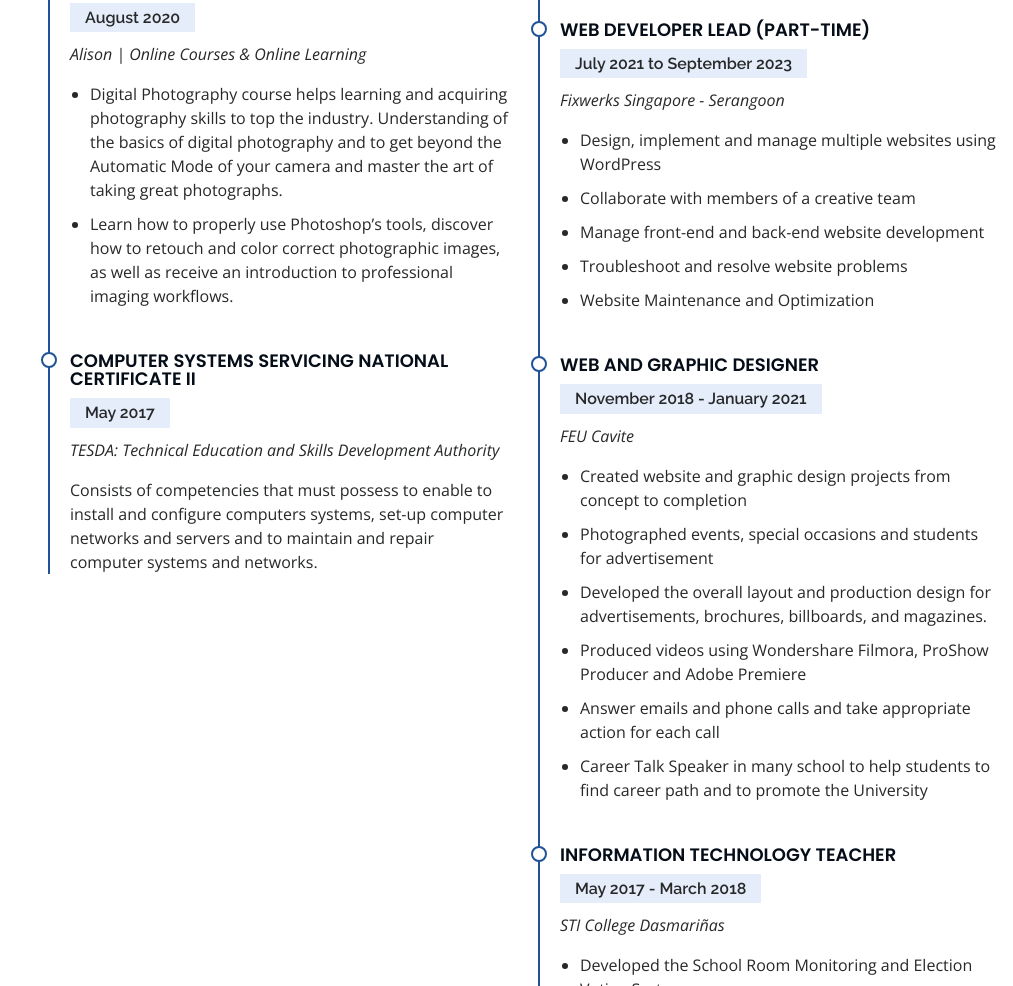
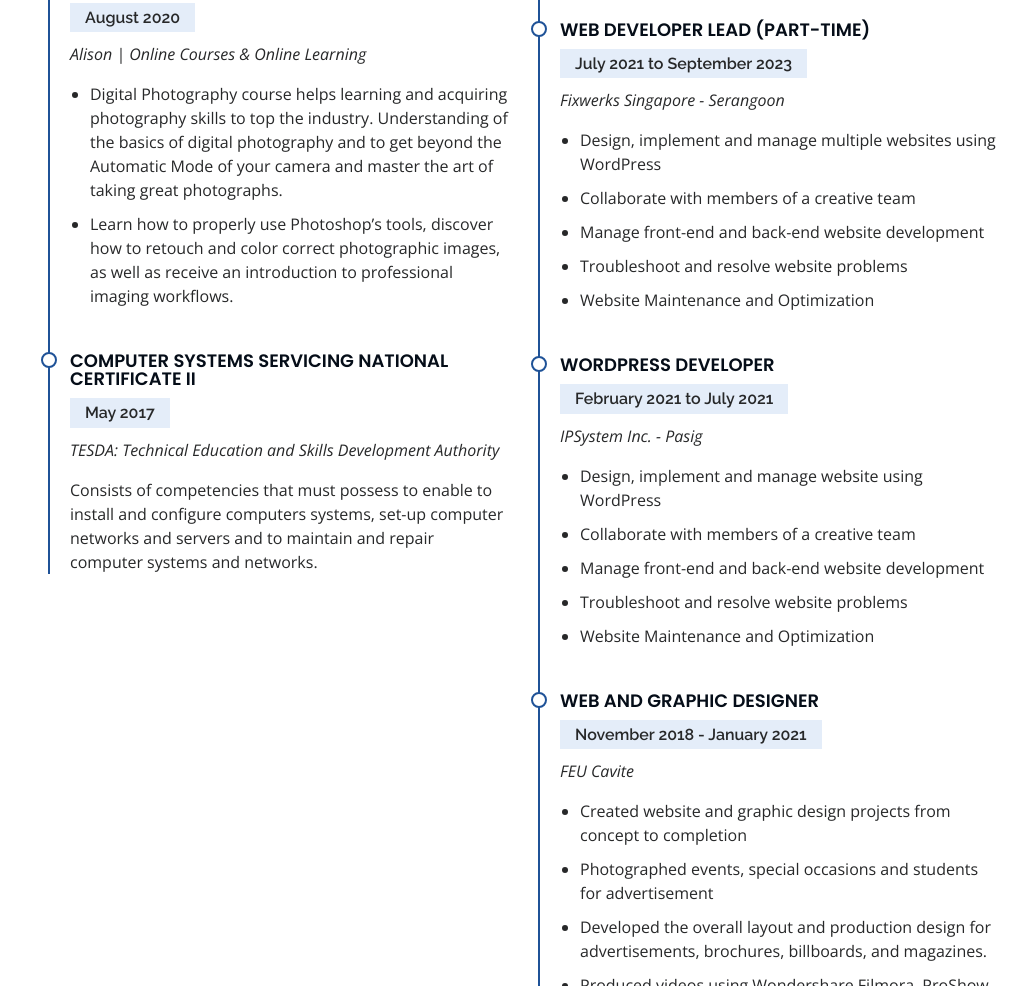
Before and after one commit to Renc20/myportfolio, a plain HTML site: page index.html in a window 1280 px wide. Shown: the part 2742-3728 px from the top of the page, without its empty margins (267-1280 px from the left). Drawn offline with nearby package versions, Linux system fonts and the light colour scheme; animation ran at ten frames a second.

Commit message:
Update index.html

```diff
--- a/index.html
+++ b/index.html
@@ -267,6 +267,18 @@
               <p><em>Fixwerks Singapore - Serangoon</em></p>
               <ul>
                 <li>Design, implement and manage multiple websites using WordPress</li>
+                <li>Collaborate with members of a creative team</li>
+                <li>Manage front-end and back-end website development</li>
+                <li>Troubleshoot and resolve website problems</li>
+                <li>Website Maintenance and Optimization</li>
+              </ul>
+            </div>
+            <div class="resume-item">
+              <h4>Wordpress Developer</h4>
+              <h5>February 2021 to July 2021</h5>
+              <p><em>IPSystem Inc. - Pasig</em></p>
+              <ul>
+                <li>Design, implement and manage website using WordPress</li>
                 <li>Collaborate with members of a creative team</li>
                 <li>Manage front-end and back-end website development</li>
                 <li>Troubleshoot and resolve website problems</li>
```
